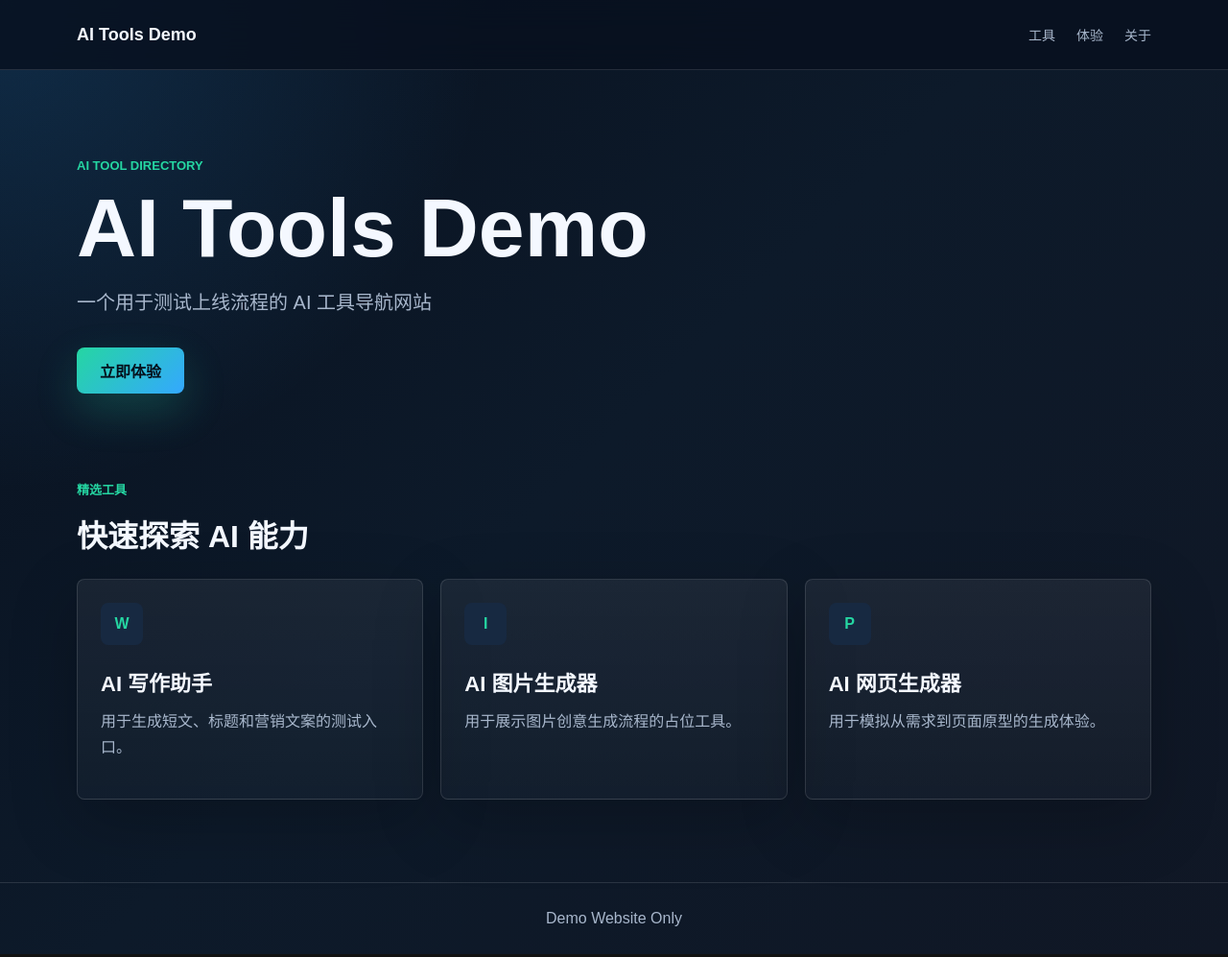
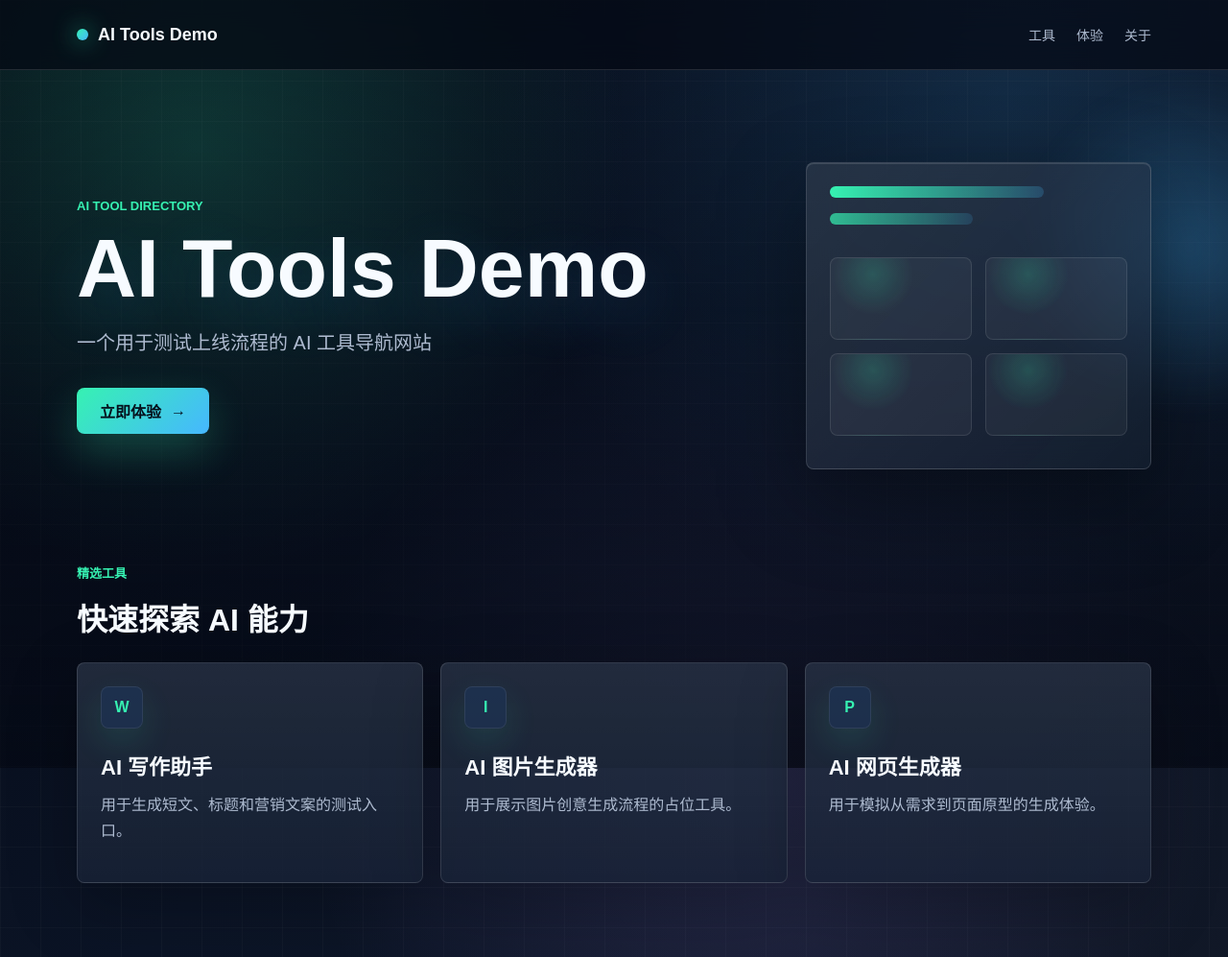
Before and after one commit to pudaoqi-hub/ai-tools-demo, a plain HTML site: page index.html in a window 1280 px wide. Shown: the top 997 px of the page at 96% size. Drawn offline with Linux system fonts and the light colour scheme.

Commit message:
initial demo website

```diff
--- a/index.html
+++ b/index.html
@@ -7,9 +7,13 @@
     <link rel="stylesheet" href="style.css" />
   </head>
   <body>
+    <div class="page-glow" aria-hidden="true"></div>
     <header class="site-header">
       <nav class="nav" aria-label="主导航">
-        <a class="brand" href="#">AI Tools Demo</a>
+        <a class="brand" href="#">
+          <span class="brand-mark" aria-hidden="true"></span>
+          AI Tools Demo
+        </a>
         <div class="nav-links">
           <a href="#tools">工具</a>
           <a href="#experience">体验</a>
@@ -25,8 +29,19 @@
           <h1>AI Tools Demo</h1>
           <p class="intro">一个用于测试上线流程的 AI 工具导航网站</p>
           <button class="primary-button" type="button" id="tryButton">
-            立即体验
+            <span>立即体验</span>
+            <span aria-hidden="true">→</span>
           </button>
+        </div>
+        <div class="hero-panel" aria-hidden="true">
+          <div class="panel-line"></div>
+          <div class="panel-line short"></div>
+          <div class="panel-grid">
+            <span></span>
+            <span></span>
+            <span></span>
+            <span></span>
+          </div>
         </div>
       </section>
 
--- a/style.css
+++ b/style.css
@@ -1,13 +1,15 @@
 :root {
   color-scheme: dark;
-  --bg: #08111f;
-  --surface: #111d2e;
-  --surface-light: #172941;
-  --text: #f4f8ff;
-  --muted: #a8b7cc;
+  --bg: #050914;
+  --surface: rgba(13, 25, 46, 0.78);
+  --surface-light: rgba(29, 50, 82, 0.8);
+  --text: #f7fbff;
+  --muted: #aebbd0;
   --line: rgba(255, 255, 255, 0.12);
-  --accent: #25d6a2;
-  --accent-strong: #34a8ff;
+  --accent: #36f2b2;
+  --accent-strong: #46b7ff;
+  --accent-warm: #a78bfa;
+  --shadow: rgba(0, 0, 0, 0.36);
 }
 
 * {
@@ -19,9 +21,34 @@ body {
   min-height: 100vh;
   font-family: Arial, Helvetica, sans-serif;
   background:
-    radial-gradient(circle at top left, rgba(52, 168, 255, 0.18), transparent 32rem),
-    linear-gradient(135deg, #08111f 0%, #0d1a2a 48%, #101725 100%);
+    linear-gradient(rgba(255, 255, 255, 0.025) 1px, transparent 1px),
+    linear-gradient(90deg, rgba(255, 255, 255, 0.025) 1px, transparent 1px),
+    radial-gradient(circle at 16% 14%, rgba(54, 242, 178, 0.22), transparent 28rem),
+    radial-gradient(circle at 82% 10%, rgba(70, 183, 255, 0.18), transparent 34rem),
+    radial-gradient(circle at 62% 74%, rgba(167, 139, 250, 0.16), transparent 30rem),
+    linear-gradient(135deg, #050914 0%, #0b1426 48%, #111827 100%);
+  background-size: 42px 42px, 42px 42px, auto, auto, auto, auto;
   color: var(--text);
+  overflow-x: hidden;
+}
+
+body::before {
+  position: fixed;
+  inset: 0;
+  pointer-events: none;
+  content: "";
+  background: linear-gradient(180deg, rgba(5, 9, 20, 0.08), rgba(5, 9, 20, 0.72));
+}
+
+.page-glow {
+  position: fixed;
+  top: 78px;
+  right: -140px;
+  width: 360px;
+  height: 360px;
+  pointer-events: none;
+  background: radial-gradient(circle, rgba(70, 183, 255, 0.28), transparent 68%);
+  filter: blur(12px);
 }
 
 a {
@@ -34,7 +61,7 @@ a {
   top: 0;
   z-index: 10;
   border-bottom: 1px solid var(--line);
-  background: rgba(8, 17, 31, 0.82);
+  background: rgba(5, 9, 20, 0.72);
   backdrop-filter: blur(16px);
 }
 
@@ -49,8 +76,19 @@ a {
 }
 
 .brand {
+  display: inline-flex;
+  align-items: center;
+  gap: 10px;
   font-size: 18px;
   font-weight: 800;
+}
+
+.brand-mark {
+  width: 12px;
+  height: 12px;
+  border-radius: 999px;
+  background: linear-gradient(135deg, var(--accent), var(--accent-strong));
+  box-shadow: 0 0 24px rgba(54, 242, 178, 0.82);
 }
 
 .nav-links {
@@ -60,14 +98,25 @@ a {
   font-size: 14px;
 }
 
+.nav-links a {
+  transition: color 180ms ease, transform 180ms ease;
+}
+
 .nav-links a:hover {
   color: var(--text);
+  transform: translateY(-1px);
 }
 
 .hero {
   width: min(1120px, calc(100% - 32px));
   margin: 0 auto;
-  padding: 92px 0 56px;
+  padding: 96px 0 64px;
+  display: grid;
+  grid-template-columns: minmax(0, 1fr) 360px;
+  align-items: center;
+  gap: 44px;
+  position: relative;
+  z-index: 1;
 }
 
 .hero-content {
@@ -94,6 +143,8 @@ h1 {
   margin-bottom: 18px;
   font-size: clamp(48px, 8vw, 86px);
   line-height: 1;
+  letter-spacing: 0;
+  text-shadow: 0 18px 60px rgba(70, 183, 255, 0.2);
 }
 
 .intro {
@@ -114,17 +165,71 @@ h1 {
   cursor: pointer;
   font-size: 16px;
   font-weight: 800;
-  box-shadow: 0 18px 44px rgba(37, 214, 162, 0.22);
+  display: inline-flex;
+  align-items: center;
+  justify-content: center;
+  gap: 10px;
+  box-shadow: 0 18px 44px rgba(54, 242, 178, 0.24);
+  transition: transform 180ms ease, box-shadow 180ms ease, filter 180ms ease;
 }
 
 .primary-button:hover {
-  transform: translateY(-1px);
+  transform: translateY(-3px);
+  box-shadow: 0 24px 64px rgba(70, 183, 255, 0.32);
+  filter: saturate(1.12);
+}
+
+.primary-button:active {
+  transform: translateY(-1px) scale(0.99);
+}
+
+.hero-panel {
+  min-height: 320px;
+  padding: 24px;
+  border: 1px solid rgba(255, 255, 255, 0.14);
+  border-radius: 8px;
+  background:
+    linear-gradient(135deg, rgba(255, 255, 255, 0.1), rgba(255, 255, 255, 0.03)),
+    rgba(13, 25, 46, 0.45);
+  box-shadow: 0 30px 90px var(--shadow), inset 0 1px 0 rgba(255, 255, 255, 0.12);
+  backdrop-filter: blur(18px);
+}
+
+.panel-line {
+  height: 12px;
+  width: 72%;
+  margin-bottom: 16px;
+  border-radius: 999px;
+  background: linear-gradient(90deg, var(--accent), rgba(70, 183, 255, 0.2));
+}
+
+.panel-line.short {
+  width: 48%;
+  margin-bottom: 34px;
+  opacity: 0.72;
+}
+
+.panel-grid {
+  display: grid;
+  grid-template-columns: repeat(2, 1fr);
+  gap: 14px;
+}
+
+.panel-grid span {
+  min-height: 86px;
+  border: 1px solid rgba(255, 255, 255, 0.1);
+  border-radius: 8px;
+  background:
+    radial-gradient(circle at 30% 20%, rgba(54, 242, 178, 0.18), transparent 42px),
+    rgba(255, 255, 255, 0.045);
 }
 
 .tools-section {
   width: min(1120px, calc(100% - 32px));
   margin: 0 auto;
   padding: 34px 0 86px;
+  position: relative;
+  z-index: 1;
 }
 
 .section-heading {
@@ -143,15 +248,41 @@ h1 {
 }
 
 .tool-card {
+  position: relative;
+  overflow: hidden;
   min-height: 230px;
   padding: 24px;
   border: 1px solid var(--line);
   border-radius: 8px;
-  background: linear-gradient(180deg, rgba(255, 255, 255, 0.06), rgba(255, 255, 255, 0.025));
-  box-shadow: 0 22px 70px rgba(0, 0, 0, 0.22);
+  background:
+    linear-gradient(180deg, rgba(255, 255, 255, 0.09), rgba(255, 255, 255, 0.035)),
+    var(--surface);
+  box-shadow: 0 22px 70px rgba(0, 0, 0, 0.25);
+  transition: transform 220ms ease, border-color 220ms ease, box-shadow 220ms ease;
+}
+
+.tool-card::before {
+  position: absolute;
+  inset: 0;
+  content: "";
+  background: linear-gradient(135deg, rgba(54, 242, 178, 0.16), transparent 42%);
+  opacity: 0;
+  transition: opacity 220ms ease;
+}
+
+.tool-card:hover {
+  transform: translateY(-8px);
+  border-color: rgba(54, 242, 178, 0.34);
+  box-shadow: 0 34px 90px rgba(0, 0, 0, 0.36);
+}
+
+.tool-card:hover::before {
+  opacity: 1;
 }
 
 .tool-icon {
+  position: relative;
+  z-index: 1;
   width: 44px;
   height: 44px;
   margin-bottom: 22px;
@@ -161,14 +292,19 @@ h1 {
   background: var(--surface-light);
   color: var(--accent);
   font-weight: 900;
+  box-shadow: inset 0 0 0 1px rgba(255, 255, 255, 0.08), 0 14px 34px rgba(54, 242, 178, 0.12);
 }
 
 .tool-card h3 {
+  position: relative;
+  z-index: 1;
   margin-bottom: 12px;
   font-size: 22px;
 }
 
 .tool-card p {
+  position: relative;
+  z-index: 1;
   margin-bottom: 0;
   color: var(--muted);
   line-height: 1.7;
@@ -179,6 +315,9 @@ h1 {
   padding: 28px 16px;
   color: var(--muted);
   text-align: center;
+  position: relative;
+  z-index: 1;
+  background: rgba(5, 9, 20, 0.32);
 }
 
 @media (max-width: 760px) {
@@ -197,7 +336,9 @@ h1 {
   }
 
   .hero {
+    grid-template-columns: 1fr;
     padding: 64px 0 42px;
+    gap: 28px;
   }
 
   h1 {
@@ -212,6 +353,10 @@ h1 {
     width: 100%;
   }
 
+  .hero-panel {
+    min-height: 220px;
+  }
+
   .tool-grid {
     grid-template-columns: 1fr;
   }
```
